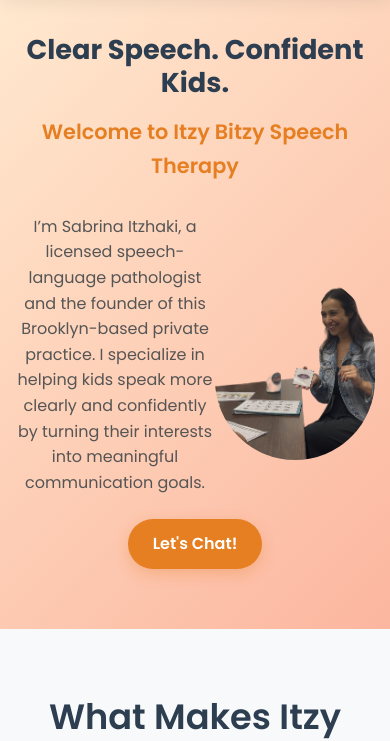
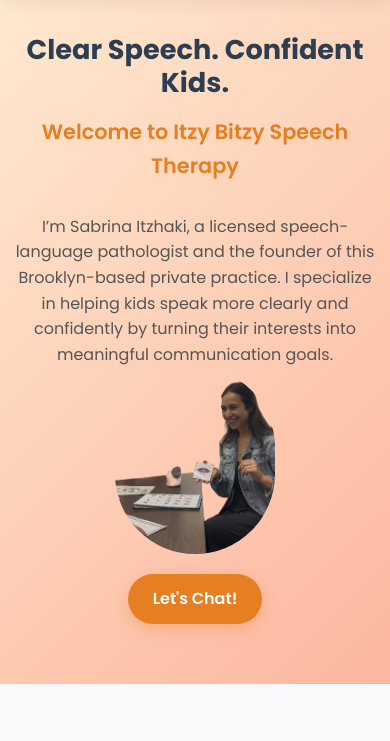
Before and after one commit to ArtAttac/itzybitspeech, a plain HTML site: page index.html in a window 390 px wide. Shown: the part 66-807 px from the top of the page. Drawn offline with Linux system fonts and the light colour scheme.

Commit message:
feat: fix forms and homepage

```diff
--- a/styles.css
+++ b/styles.css
@@ -133,7 +133,7 @@ body {
     margin-bottom: 1.5rem;
     max-width: 800px;
     margin-left: auto;
-    margin-right: 200px;
+    margin-right: -200px;
 }
 
 .cta-button {
@@ -991,7 +991,6 @@ html {
 
 
 .hero-photo {
-    position: absolute;
     right: 0;
     border-radius: 100px;
     transform: scaleX(-1);
@@ -1000,6 +999,11 @@ html {
 @media screen and (max-width: 850px) {
     .hero-text {
         gap: 0;
+        flex-direction: column;
+    }
+
+    .hero-text p {
+        margin-bottom: 0;
     }
 
     .hero-content p {
@@ -1008,7 +1012,8 @@ html {
 
     .hero-photo {
         position: relative;
-        width: 10rem;;
+        width: 10rem;
+        margin-bottom: 20px;
     }
 
 }
@@ -1078,4 +1083,3 @@ html {
     85% { top: 25px; }
     100% { top: 30px; }
 } */
-*/
```
